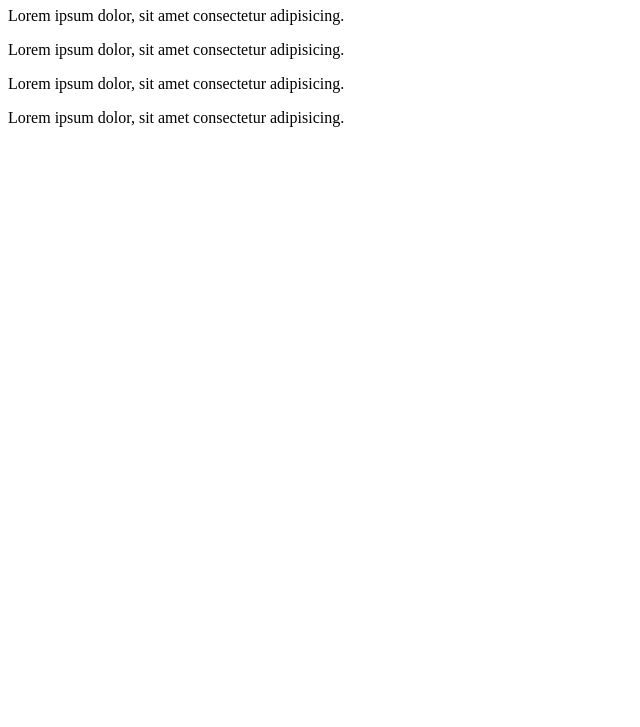
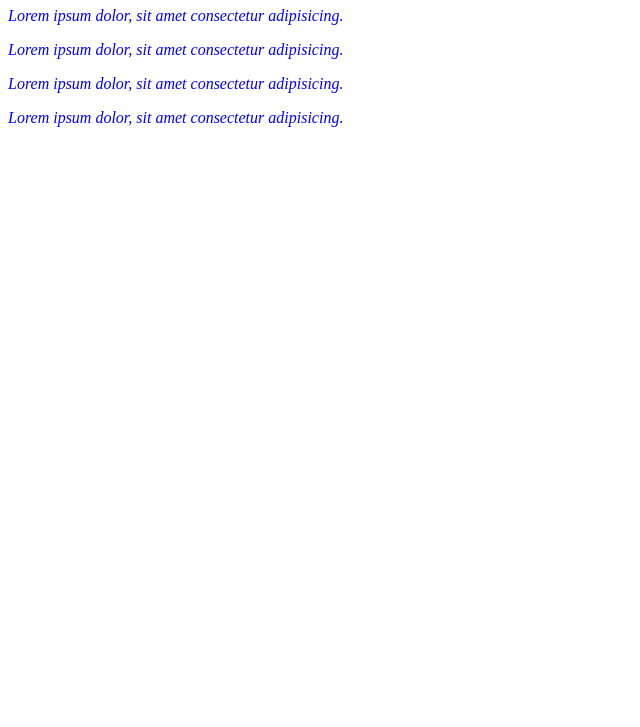
Before and after one commit to Haku0910/du-an-y, a plain HTML site: page index.html in a window 1280 px wide. Shown: the part 73-800 px from the top of the page, without its empty margins (0-640 px from the left). Drawn offline with Linux system fonts and the light colour scheme.

Commit message:
sửa lần 2

```diff
--- a/index.html
+++ b/index.html
@@ -3,7 +3,14 @@
   <head>
     <meta charset="UTF-8" />
     <meta name="viewport" content="width=device-width, initial-scale=1.0" />
-    <title>table</title>
+    <style>
+      h1,
+      p {
+        color: blue;
+        font-style: italic;
+      }
+    </style>
+    <title>Internal css and external css</title>
   </head>
   <body>
     <h1>Lorem ipsum dolor sit amet.</h1>
```
